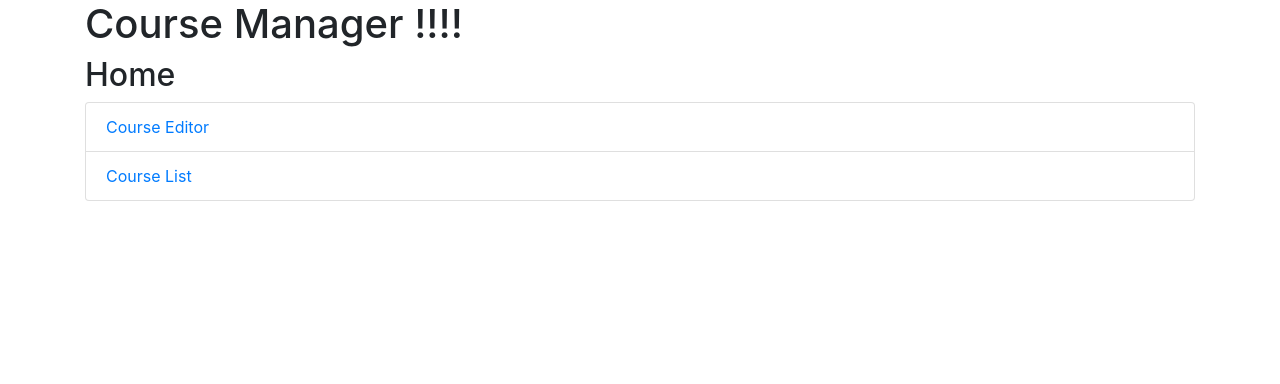
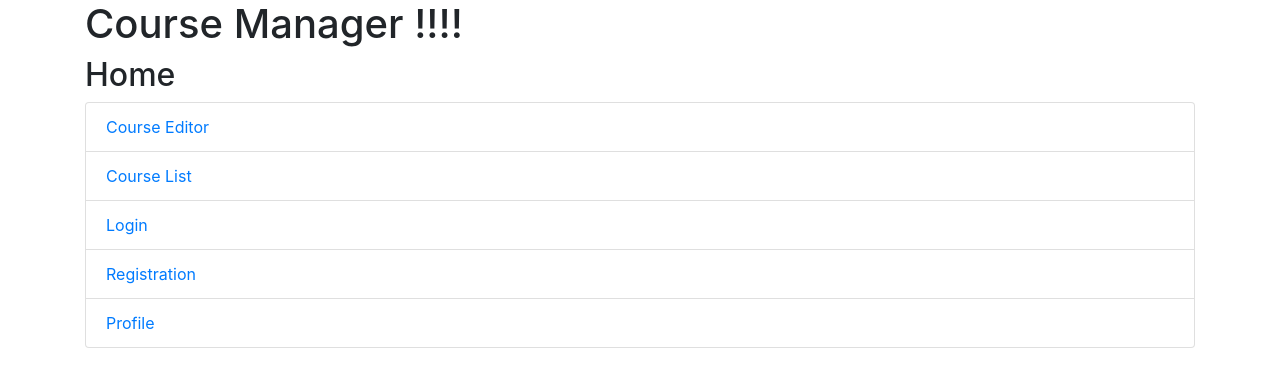
Before and after one commit to FengyiQuan/CS4550-20su1-Fengyi-client-react, a React (Create React App) app: page / in a window 1280 px wide. Shown: the top 384 px of the page. Built offline with nearby package versions, Linux system fonts and the light colour scheme.

Commit message:
update requirement home, login, signup

```diff
--- a/src/components/HomeComponent.js
+++ b/src/components/HomeComponent.js
@@ -11,6 +11,15 @@ const HomeComponent = () =>
             <Link className="list-group-item" to='/table/courses'>
                 Course List
             </Link>
+            <Link className="list-group-item" to='/login'>
+                Login
+            </Link>
+            <Link className="list-group-item" to='/register'>
+                Registration
+            </Link>
+            <Link className="list-group-item" to='/profile'>
+                Profile
+            </Link>
         </div>
     </div>;
 
--- /dev/null
+++ b/src/components/LoginComponent.js
@@ -0,0 +1,8 @@
+import React from "react";
+
+const LoginComponent = () =>
+    <div>
+        <h2>Login</h2>
+    </div>;
+
+export default LoginComponent;
--- /dev/null
+++ b/src/components/ProfileComponent.js
@@ -0,0 +1,8 @@
+import React from "react";
+
+const ProfileComponent = () =>
+    <div>
+        <h2>Profile</h2>
+    </div>;
+
+export default ProfileComponent;
--- /dev/null
+++ b/src/components/SignUpComponent.js
@@ -0,0 +1,8 @@
+import React from "react";
+
+const SignUpComponent = () =>
+    <div>
+        <h2>SignUp</h2>
+    </div>;
+
+export default SignUpComponent;
--- a/src/components/WhiteBoardComponent.js
+++ b/src/components/WhiteBoardComponent.js
@@ -3,6 +3,9 @@ import {BrowserRouter, Route} from "react-router-dom";
 import CourseManagerContainer from "../containers/CourseManagerContainer";
 import CourseEditorComponent from "./CourseEditorComponent";
 import HomeComponent from "./HomeComponent";
+import LoginComponent from "./LoginComponent";
+import SignUpComponent from "./SignUpComponent";
+import ProfileComponent from "./ProfileComponent";
 
 export default class WhiteBoardComponent extends React.Component {
     render() {
@@ -11,6 +14,9 @@ export default class WhiteBoardComponent extends React.Component {
                 <div>
                     <h1>Course Manager !!!!</h1>
 
+                    <Route path="/login" exact={true} component={LoginComponent}/>
+                    <Route path="/register" exact={true} component={SignUpComponent}/>
+                    <Route path="/profile" exact={true} component={ProfileComponent}/>
                     <Route
                         path='/'
                         exact={true}
```
